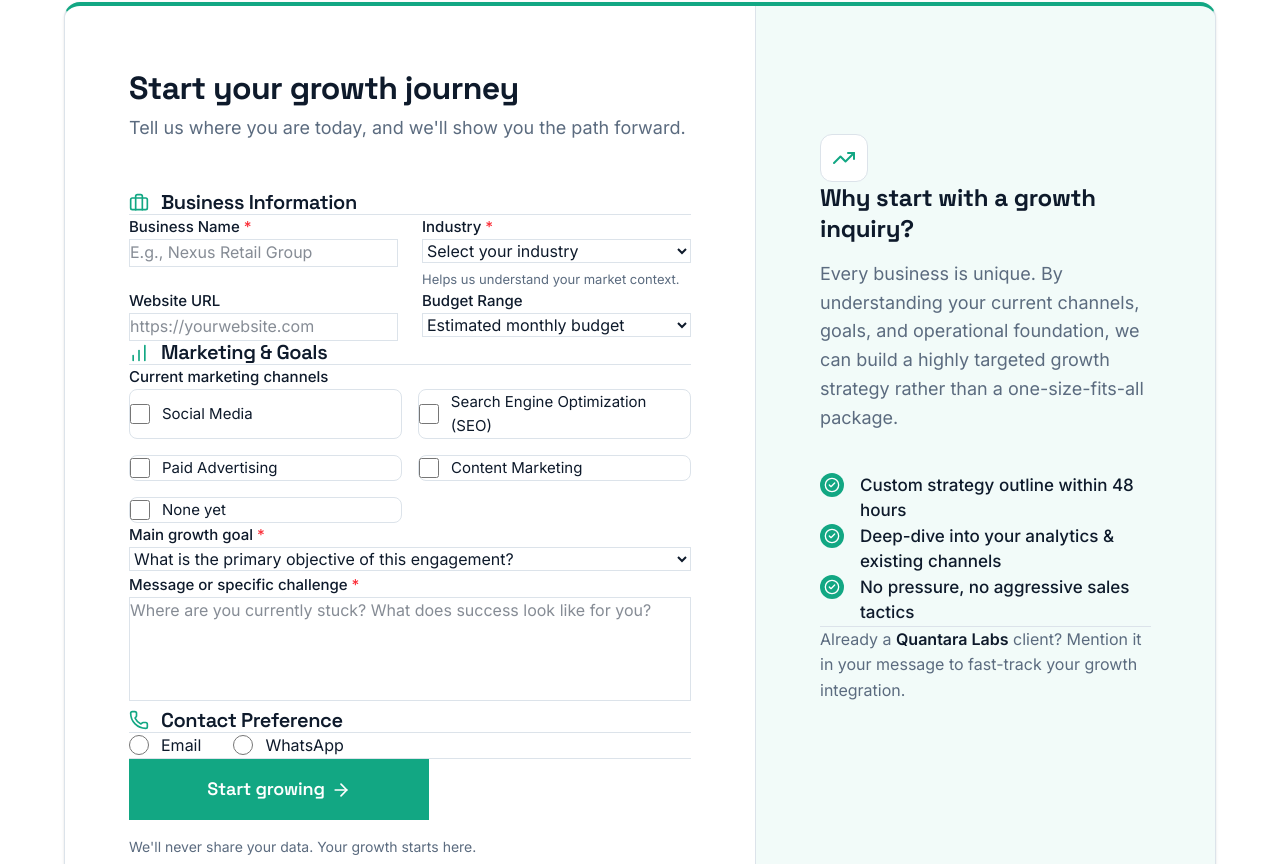
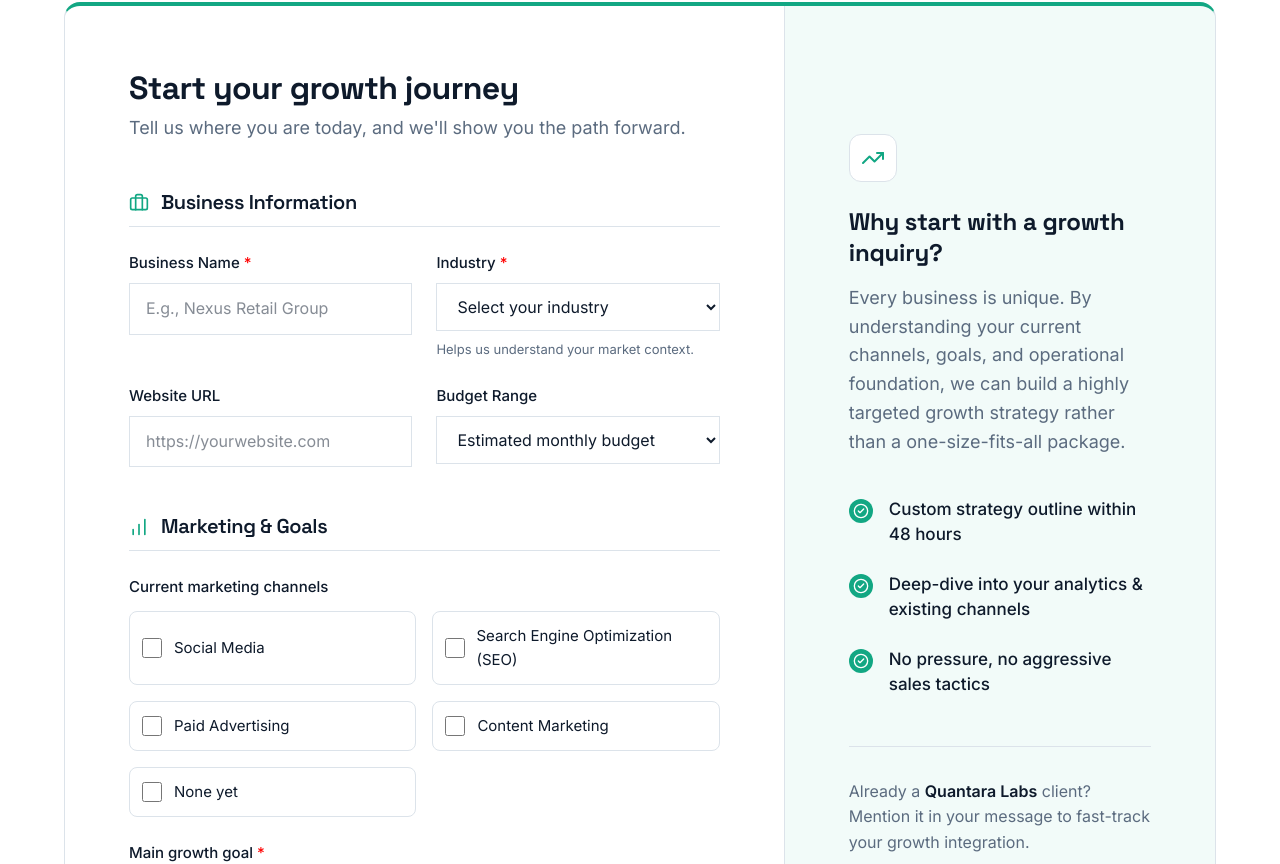
Before and after one commit to QuantaraLabs-SL/officialWeb, a Next.js app: page /social in a window 1280 px wide. Shown: the part 2596-3460 px from the top of the page. Built offline with nearby package versions, Linux system fonts and the light colour scheme.

Commit message:
Convert GrowthForm Tailwind classes to explicit inline styles to fix layout compilation issues

```diff
--- a/src/app/social/GrowthForm.tsx
+++ b/src/app/social/GrowthForm.tsx
@@ -16,14 +16,40 @@ export function GrowthForm() {
     }, 1200);
   };
 
+  const inputStyles = {
+    fontFamily: "var(--font-sans)",
+    fontSize: "1rem",
+    backgroundColor: "var(--color-paper)",
+    color: "var(--color-ink)",
+    padding: "0.75rem 1rem",
+    borderRadius: "0",
+    border: "1px solid var(--color-line)",
+    width: "100%",
+    boxSizing: "border-box" as const,
+    outline: "none"
+  };
+
   if (status === "success") {
     return (
       <div
-        className="rounded-2xl border border-[var(--color-line)] bg-white shadow-sm flex flex-col items-center justify-center text-center"
-        style={{ padding: "clamp(3rem, 5vw, 4rem)", minHeight: "400px", borderLeft: "4px solid var(--color-teal)" }}
+        style={{
+          padding: "clamp(3rem, 5vw, 4rem)",
+          minHeight: "400px",
+          borderLeft: "4px solid var(--color-teal)",
+          borderTop: "1px solid var(--color-line)",
+          borderRight: "1px solid var(--color-line)",
+          borderBottom: "1px solid var(--color-line)",
+          borderRadius: "1rem",
+          backgroundColor: "white",
+          display: "flex",
+          flexDirection: "column",
+          alignItems: "center",
+          justifyContent: "center",
+          textAlign: "center"
+        }}
       >
-        <div className="w-16 h-16 rounded-full flex items-center justify-center mb-6" style={{ backgroundColor: "rgba(18, 167, 131, 0.1)", color: "var(--color-teal)" }}>
-          <CheckCircle2 className="w-8 h-8" />
+        <div style={{ width: "4rem", height: "4rem", borderRadius: "9999px", display: "flex", alignItems: "center", justifyContent: "center", marginBottom: "1.5rem", backgroundColor: "rgba(18, 167, 131, 0.1)", color: "var(--color-teal)" }}>
+          <CheckCircle2 style={{ width: "2rem", height: "2rem" }} />
         </div>
         <h3 style={{ fontFamily: "var(--font-display)", fontSize: "1.75rem", fontWeight: 700, color: "var(--color-ink)", marginBottom: "1rem" }}>
           Growth journey initiated.
@@ -37,12 +63,19 @@ export function GrowthForm() {
 
   return (
     <div
-      className="rounded-2xl border border-[var(--color-line)] bg-white shadow-sm overflow-hidden"
-      style={{ borderTop: "4px solid var(--color-teal)" }}
+      style={{
+        borderTop: "4px solid var(--color-teal)",
+        borderLeft: "1px solid var(--color-line)",
+        borderRight: "1px solid var(--color-line)",
+        borderBottom: "1px solid var(--color-line)",
+        borderRadius: "1rem",
+        backgroundColor: "white",
+        overflow: "hidden"
+      }}
     >
-      <div className="grid lg:grid-cols-[1.5fr_1fr] h-full">
+      <div style={{ display: "flex", flexWrap: "wrap", minHeight: "100%" }}>
         {/* Form Side */}
-        <div style={{ padding: "clamp(2.5rem, 5vw, 4rem)" }}>
+        <div style={{ flex: "1 1 60%", minWidth: "300px", padding: "clamp(2.5rem, 5vw, 4rem)" }}>
           <h3 style={{ fontFamily: "var(--font-display)", fontSize: "2rem", fontWeight: 700, color: "var(--color-ink)", marginBottom: "0.5rem", letterSpacing: "-0.02em" }}>
             Start your growth journey
           </h3>
@@ -50,40 +83,38 @@ export function GrowthForm() {
             Tell us where you are today, and we'll show you the path forward.
           </p>
 
-          <form onSubmit={handleSubmit} className="space-y-12">
+          <form onSubmit={handleSubmit} style={{ display: "flex", flexDirection: "column", gap: "3rem" }}>
 
             {/* Section 1: Business Information */}
-            <div className="space-y-6">
-              <div className="flex items-center gap-3 border-b border-[var(--color-line)] pb-3">
-                <Briefcase className="w-5 h-5" style={{ color: "var(--color-teal)" }} />
-                <h4 style={{ fontFamily: "var(--font-display)", fontSize: "1.25rem", fontWeight: 600, color: "var(--color-ink)" }}>
+            <div style={{ display: "flex", flexDirection: "column", gap: "1.5rem" }}>
+              <div style={{ display: "flex", alignItems: "center", gap: "0.75rem", borderBottom: "1px solid var(--color-line)", paddingBottom: "0.75rem" }}>
+                <Briefcase style={{ width: "1.25rem", height: "1.25rem", color: "var(--color-teal)" }} />
+                <h4 style={{ fontFamily: "var(--font-display)", fontSize: "1.25rem", fontWeight: 600, color: "var(--color-ink)", margin: 0 }}>
                   Business Information
                 </h4>
               </div>
 
-              <div className="grid md:grid-cols-2 gap-6">
-                <div className="space-y-2">
-                  <label className="block" style={{ fontFamily: "var(--font-sans)", fontSize: "0.9375rem", fontWeight: 500, color: "var(--color-ink)" }}>
-                    Business Name <span className="text-red-500">*</span>
+              <div style={{ display: "grid", gridTemplateColumns: "repeat(auto-fit, minmax(250px, 1fr))", gap: "1.5rem" }}>
+                <div style={{ display: "flex", flexDirection: "column", gap: "0.5rem" }}>
+                  <label style={{ fontFamily: "var(--font-sans)", fontSize: "0.9375rem", fontWeight: 500, color: "var(--color-ink)" }}>
+                    Business Name <span style={{ color: "red" }}>*</span>
                   </label>
                   <input
                     required
                     type="text"
-                    className="w-full px-4 py-3 rounded-none border border-[var(--color-line)] focus:outline-none focus:border-[var(--color-teal)] focus:ring-1 focus:ring-[var(--color-teal)] transition-colors"
                     placeholder="E.g., Nexus Retail Group"
-                    style={{ fontFamily: "var(--font-sans)", fontSize: "1rem", backgroundColor: "var(--color-paper)", color: "var(--color-ink)" }}
+                    style={inputStyles}
                   />
                 </div>
 
-                <div className="space-y-2">
-                  <label className="block" style={{ fontFamily: "var(--font-sans)", fontSize: "0.9375rem", fontWeight: 500, color: "var(--color-ink)" }}>
-                    Industry <span className="text-red-500">*</span>
+                <div style={{ display: "flex", flexDirection: "column", gap: "0.5rem" }}>
+                  <label style={{ fontFamily: "var(--font-sans)", fontSize: "0.9375rem", fontWeight: 500, color: "var(--color-ink)" }}>
+                    Industry <span style={{ color: "red" }}>*</span>
                   </label>
                   <select
                     required
                     defaultValue=""
-                    className="w-full px-4 py-3 rounded-none border border-[var(--color-line)] focus:outline-none focus:border-[var(--color-teal)] focus:ring-1 focus:ring-[var(--color-teal)] transition-colors"
-                    style={{ fontFamily: "var(--font-sans)", fontSize: "1rem", backgroundColor: "var(--color-paper)", color: "var(--color-ink)" }}
+                    style={inputStyles}
                   >
                     <option value="" disabled>Select your industry</option>
                     <option value="Retail">Retail</option>
@@ -93,32 +124,30 @@ export function GrowthForm() {
                     <option value="E-commerce">E-commerce</option>
                     <option value="Other">Other</option>
                   </select>
-                  <p style={{ fontFamily: "var(--font-sans)", fontSize: "0.8125rem", color: "var(--color-slate)", marginTop: "0.25rem" }}>
+                  <p style={{ fontFamily: "var(--font-sans)", fontSize: "0.8125rem", color: "var(--color-slate)", margin: 0 }}>
                     Helps us understand your market context.
                   </p>
                 </div>
               </div>
 
-              <div className="grid md:grid-cols-2 gap-6">
-                <div className="space-y-2">
-                  <label className="block" style={{ fontFamily: "var(--font-sans)", fontSize: "0.9375rem", fontWeight: 500, color: "var(--color-ink)" }}>
+              <div style={{ display: "grid", gridTemplateColumns: "repeat(auto-fit, minmax(250px, 1fr))", gap: "1.5rem" }}>
+                <div style={{ display: "flex", flexDirection: "column", gap: "0.5rem" }}>
+                  <label style={{ fontFamily: "var(--font-sans)", fontSize: "0.9375rem", fontWeight: 500, color: "var(--color-ink)" }}>
                     Website URL
                   </label>
                   <input
                     type="url"
-                    className="w-full px-4 py-3 rounded-none border border-[var(--color-line)] focus:outline-none focus:border-[var(--color-teal)] focus:ring-1 focus:ring-[var(--color-teal)] transition-colors"
                     placeholder="https://yourwebsite.com"
-                    style={{ fontFamily: "var(--font-sans)", fontSize: "1rem", backgroundColor: "var(--color-paper)", color: "var(--color-ink)" }}
+                    style={inputStyles}
                   />
                 </div>
-                <div className="space-y-2">
-                  <label className="block" style={{ fontFamily: "var(--font-sans)", fontSize: "0.9375rem", fontWeight: 500, color: "var(--color-ink)" }}>
+                <div style={{ display: "flex", flexDirection: "column", gap: "0.5rem" }}>
+                  <label style={{ fontFamily: "var(--font-sans)", fontSize: "0.9375rem", fontWeight: 500, color: "var(--color-ink)" }}>
                     Budget Range
                   </label>
                   <select
                     defaultValue=""
-                    className="w-full px-4 py-3 rounded-none border border-[var(--color-line)] focus:outline-none focus:border-[var(--color-teal)] focus:ring-1 focus:ring-[var(--color-teal)] transition-colors"
-                    style={{ fontFamily: "var(--font-sans)", fontSize: "1rem", backgroundColor: "var(--color-paper)", color: "var(--color-ink)" }}
+                    style={inputStyles}
                   >
                     <option value="" disabled>Estimated monthly budget</option>
                     <option value="Under $500">Under $500</option>
@@ -131,22 +160,22 @@ export function GrowthForm() {
             </div>
 
             {/* Section 2: Marketing & Goals */}
-            <div className="space-y-6">
-              <div className="flex items-center gap-3 border-b border-[var(--color-line)] pb-3">
-                <BarChart className="w-5 h-5" style={{ color: "var(--color-teal)" }} />
-                <h4 style={{ fontFamily: "var(--font-display)", fontSize: "1.25rem", fontWeight: 600, color: "var(--color-ink)" }}>
+            <div style={{ display: "flex", flexDirection: "column", gap: "1.5rem" }}>
+              <div style={{ display: "flex", alignItems: "center", gap: "0.75rem", borderBottom: "1px solid var(--color-line)", paddingBottom: "0.75rem" }}>
+                <BarChart style={{ width: "1.25rem", height: "1.25rem", color: "var(--color-teal)" }} />
+                <h4 style={{ fontFamily: "var(--font-display)", fontSize: "1.25rem", fontWeight: 600, color: "var(--color-ink)", margin: 0 }}>
                   Marketing & Goals
                 </h4>
               </div>
 
-              <div className="space-y-3">
-                <label className="block" style={{ fontFamily: "var(--font-sans)", fontSize: "0.9375rem", fontWeight: 500, color: "var(--color-ink)" }}>
+              <div style={{ display: "flex", flexDirection: "column", gap: "0.75rem" }}>
+                <label style={{ fontFamily: "var(--font-sans)", fontSize: "0.9375rem", fontWeight: 500, color: "var(--color-ink)" }}>
                   Current marketing channels
                 </label>
-                <div className="grid grid-cols-1 md:grid-cols-2 gap-4">
+                <div style={{ display: "grid", gridTemplateColumns: "repeat(auto-fit, minmax(250px, 1fr))", gap: "1rem" }}>
                   {['Social Media', 'Search Engine Optimization (SEO)', 'Paid Advertising', 'Content Marketing', 'None yet'].map(channel => (
-                    <label key={channel} className="flex items-center gap-3 cursor-pointer group p-3 rounded-lg border border-[var(--color-line)] hover:border-[var(--color-teal)] transition-colors bg-[var(--color-paper)]">
-                      <input type="checkbox" className="w-5 h-5 rounded-sm border border-[var(--color-line)] text-[var(--color-teal)] focus:ring-[var(--color-teal)] cursor-pointer" />
+                    <label key={channel} style={{ display: "flex", alignItems: "center", gap: "0.75rem", padding: "0.75rem", borderRadius: "0.5rem", border: "1px solid var(--color-line)", backgroundColor: "var(--color-paper)", cursor: "pointer" }}>
+                      <input type="checkbox" style={{ width: "1.25rem", height: "1.25rem", cursor: "pointer", accentColor: "var(--color-teal)" }} />
                       <span style={{ fontFamily: "var(--font-sans)", fontSize: "0.9375rem", color: "var(--color-ink)" }}>
                         {channel}
                       </span>
@@ -155,15 +184,14 @@ export function GrowthForm() {
                 </div>
               </div>
 
-              <div className="space-y-2">
-                <label className="block" style={{ fontFamily: "var(--font-sans)", fontSize: "0.9375rem", fontWeight: 500, color: "var(--color-ink)" }}>
-                  Main growth goal <span className="text-red-500">*</span>
+              <div style={{ display: "flex", flexDirection: "column", gap: "0.5rem" }}>
+                <label style={{ fontFamily: "var(--font-sans)", fontSize: "0.9375rem", fontWeight: 500, color: "var(--color-ink)" }}>
+                  Main growth goal <span style={{ color: "red" }}>*</span>
                 </label>
                 <select
                   required
                   defaultValue=""
-                  className="w-full px-4 py-3 rounded-none border border-[var(--color-line)] focus:outline-none focus:border-[var(--color-teal)] focus:ring-1 focus:ring-[var(--color-teal)] transition-colors"
-                  style={{ fontFamily: "var(--font-sans)", fontSize: "1rem", backgroundColor: "var(--color-paper)", color: "var(--color-ink)" }}
+                  style={inputStyles}
                 >
                   <option value="" disabled>What is the primary objective of this engagement?</option>
                   <option value="Brand Awareness">Increase Brand Awareness</option>
@@ -173,38 +201,37 @@ export function GrowthForm() {
                 </select>
               </div>
 
-              <div className="space-y-2">
-                <label className="block" style={{ fontFamily: "var(--font-sans)", fontSize: "0.9375rem", fontWeight: 500, color: "var(--color-ink)" }}>
-                  Message or specific challenge <span className="text-red-500">*</span>
+              <div style={{ display: "flex", flexDirection: "column", gap: "0.5rem" }}>
+                <label style={{ fontFamily: "var(--font-sans)", fontSize: "0.9375rem", fontWeight: 500, color: "var(--color-ink)" }}>
+                  Message or specific challenge <span style={{ color: "red" }}>*</span>
                 </label>
                 <textarea
                   required
                   rows={4}
-                  className="w-full px-4 py-3 rounded-none border border-[var(--color-line)] focus:outline-none focus:border-[var(--color-teal)] focus:ring-1 focus:ring-[var(--color-teal)] transition-colors resize-none"
                   placeholder="Where are you currently stuck? What does success look like for you?"
-                  style={{ fontFamily: "var(--font-sans)", fontSize: "1rem", backgroundColor: "var(--color-paper)", color: "var(--color-ink)" }}
+                  style={{ ...inputStyles, resize: "none" }}
                 />
               </div>
             </div>
 
             {/* Section 3: Contact Details */}
-            <div className="space-y-6">
-              <div className="flex items-center gap-3 border-b border-[var(--color-line)] pb-3">
-                <Phone className="w-5 h-5" style={{ color: "var(--color-teal)" }} />
-                <h4 style={{ fontFamily: "var(--font-display)", fontSize: "1.25rem", fontWeight: 600, color: "var(--color-ink)" }}>
+            <div style={{ display: "flex", flexDirection: "column", gap: "1.5rem" }}>
+              <div style={{ display: "flex", alignItems: "center", gap: "0.75rem", borderBottom: "1px solid var(--color-line)", paddingBottom: "0.75rem" }}>
+                <Phone style={{ width: "1.25rem", height: "1.25rem", color: "var(--color-teal)" }} />
+                <h4 style={{ fontFamily: "var(--font-display)", fontSize: "1.25rem", fontWeight: 600, color: "var(--color-ink)", margin: 0 }}>
                   Contact Preference
                 </h4>
               </div>
 
-              <div className="flex gap-8">
-                <label className="flex items-center gap-3 cursor-pointer group">
-                  <input required type="radio" name="contact" value="Email" className="w-5 h-5 border-[var(--color-line)] text-[var(--color-teal)] focus:ring-[var(--color-teal)] bg-[var(--color-paper)] cursor-pointer" />
+              <div style={{ display: "flex", gap: "2rem" }}>
+                <label style={{ display: "flex", alignItems: "center", gap: "0.75rem", cursor: "pointer" }}>
+                  <input required type="radio" name="contact" value="Email" style={{ width: "1.25rem", height: "1.25rem", cursor: "pointer", accentColor: "var(--color-teal)" }} />
                   <span style={{ fontFamily: "var(--font-sans)", fontSize: "1rem", color: "var(--color-ink)" }}>
                     Email
                   </span>
                 </label>
-                <label className="flex items-center gap-3 cursor-pointer group">
-                  <input required type="radio" name="contact" value="WhatsApp" className="w-5 h-5 border-[var(--color-line)] text-[var(--color-teal)] focus:ring-[var(--color-teal)] bg-[var(--color-paper)] cursor-pointer" />
+                <label style={{ display: "flex", alignItems: "center", gap: "0.75rem", cursor: "pointer" }}>
+                  <input required type="radio" name="contact" value="WhatsApp" style={{ width: "1.25rem", height: "1.25rem", cursor: "pointer", accentColor: "var(--color-teal)" }} />
                   <span style={{ fontFamily: "var(--font-sans)", fontSize: "1rem", color: "var(--color-ink)" }}>
                     WhatsApp
                   </span>
@@ -212,12 +239,11 @@ export function GrowthForm() {
               </div>
             </div>
 
-            <div className="pt-8 border-t border-[var(--color-line)]">
+            <div style={{ paddingTop: "2rem", borderTop: "1px solid var(--color-line)" }}>
               <Button
                 type="submit"
                 size="lg"
                 disabled={status === "submitting"}
-                className="group"
                 style={{
                   backgroundColor: "var(--color-teal)",
                   color: "white",
@@ -226,17 +252,19 @@ export function GrowthForm() {
                   width: "100%",
                   maxWidth: "300px",
                   fontSize: "1.125rem",
-                  borderRadius: "0", // the prompt requested "rounded-none"
+                  borderRadius: "0",
                   display: "inline-flex",
                   alignItems: "center",
                   justifyContent: "center",
-                  transition: "background-color 0.2s ease"
+                  transition: "background-color 0.2s ease",
+                  border: "none",
+                  cursor: "pointer"
                 }}
               >
                 {status === "submitting" ? "Submitting..." : "Start growing"}
-                {status !== "submitting" && <ArrowRight className="ml-2 w-5 h-5 transition-transform group-hover:translate-x-1" />}
+                {status !== "submitting" && <ArrowRight style={{ marginLeft: "0.5rem", width: "1.25rem", height: "1.25rem" }} />}
               </Button>
-              <p style={{ fontFamily: "var(--font-sans)", fontSize: "0.875rem", color: "var(--color-slate)", marginTop: "1rem" }}>
+              <p style={{ fontFamily: "var(--font-sans)", fontSize: "0.875rem", color: "var(--color-slate)", marginTop: "1rem", margin: 0, paddingTop: "1rem" }}>
                 We'll never share your data. Your growth starts here.
               </p>
             </div>
@@ -245,33 +273,36 @@ export function GrowthForm() {
 
         {/* Value Prop / Info Side */}
         <div
-          className="hidden lg:flex flex-col"
           style={{
+            flex: "1 1 35%",
+            minWidth: "300px",
             padding: "clamp(2.5rem, 5vw, 4rem)",
             backgroundColor: "rgba(18, 167, 131, 0.05)",
-            borderLeft: "1px solid var(--color-line)"
+            borderLeft: "1px solid var(--color-line)",
+            display: "flex",
+            flexDirection: "column"
           }}
         >
-          <div className="sticky top-32">
-            <div className="w-12 h-12 rounded-xl flex items-center justify-center mb-6" style={{ backgroundColor: "var(--color-paper)", border: "1px solid var(--color-line)", color: "var(--color-teal)" }}>
-              <TrendingUp className="w-6 h-6" />
+          <div style={{ position: "sticky", top: "8rem" }}>
+            <div style={{ width: "3rem", height: "3rem", borderRadius: "0.75rem", display: "flex", alignItems: "center", justifyContent: "center", marginBottom: "1.5rem", backgroundColor: "var(--color-paper)", border: "1px solid var(--color-line)", color: "var(--color-teal)" }}>
+              <TrendingUp style={{ width: "1.5rem", height: "1.5rem" }} />
             </div>
-            <h4 style={{ fontFamily: "var(--font-display)", fontSize: "1.5rem", fontWeight: 700, color: "var(--color-ink)", marginBottom: "1rem", lineHeight: 1.3, letterSpacing: "-0.01em" }}>
+            <h4 style={{ fontFamily: "var(--font-display)", fontSize: "1.5rem", fontWeight: 700, color: "var(--color-ink)", marginBottom: "1rem", lineHeight: 1.3, letterSpacing: "-0.01em", margin: 0, paddingBottom: "1rem" }}>
               Why start with a growth inquiry?
             </h4>
-            <p style={{ fontFamily: "var(--font-sans)", fontSize: "1.125rem", color: "var(--color-slate)", lineHeight: 1.6, marginBottom: "2.5rem" }}>
+            <p style={{ fontFamily: "var(--font-sans)", fontSize: "1.125rem", color: "var(--color-slate)", lineHeight: 1.6, marginBottom: "2.5rem", margin: 0, paddingBottom: "2.5rem" }}>
               Every business is unique. By understanding your current channels, goals, and operational foundation, we can build a highly targeted growth strategy rather than a one-size-fits-all package.
             </p>
 
-            <ul className="space-y-6">
+            <ul style={{ display: "flex", flexDirection: "column", gap: "1.5rem", padding: 0, margin: 0, listStyle: "none" }}>
               {[
                 "Custom strategy outline within 48 hours",
                 "Deep-dive into your analytics & existing channels",
                 "No pressure, no aggressive sales tactics",
               ].map((item, i) => (
-                <li key={i} className="flex gap-4 items-start">
-                  <div className="w-6 h-6 rounded-full flex items-center justify-center shrink-0 mt-0.5" style={{ backgroundColor: "var(--color-teal)" }}>
-                    <CheckCircle2 className="w-4 h-4 text-white" />
+                <li key={i} style={{ display: "flex", gap: "1rem", alignItems: "flex-start" }}>
+                  <div style={{ width: "1.5rem", height: "1.5rem", borderRadius: "9999px", display: "flex", alignItems: "center", justifyContent: "center", flexShrink: 0, marginTop: "0.125rem", backgroundColor: "var(--color-teal)" }}>
+                    <CheckCircle2 style={{ width: "1rem", height: "1rem", color: "white" }} />
                   </div>
                   <span style={{ fontFamily: "var(--font-sans)", fontSize: "1.0625rem", color: "var(--color-ink)", lineHeight: 1.5, fontWeight: 500 }}>
                     {item}
@@ -280,8 +311,8 @@ export function GrowthForm() {
               ))}
             </ul>
 
-            <div className="mt-12 pt-8 border-t border-[var(--color-line)]">
-              <p style={{ fontFamily: "var(--font-sans)", fontSize: "1rem", color: "var(--color-slate)", lineHeight: 1.6 }}>
+            <div style={{ marginTop: "3rem", paddingTop: "2rem", borderTop: "1px solid var(--color-line)" }}>
+              <p style={{ fontFamily: "var(--font-sans)", fontSize: "1rem", color: "var(--color-slate)", lineHeight: 1.6, margin: 0 }}>
                 Already a <span style={{ color: "var(--color-ink)", fontWeight: 600 }}>Quantara Labs</span> client? Mention it in your message to fast-track your growth integration.
               </p>
             </div>
```
